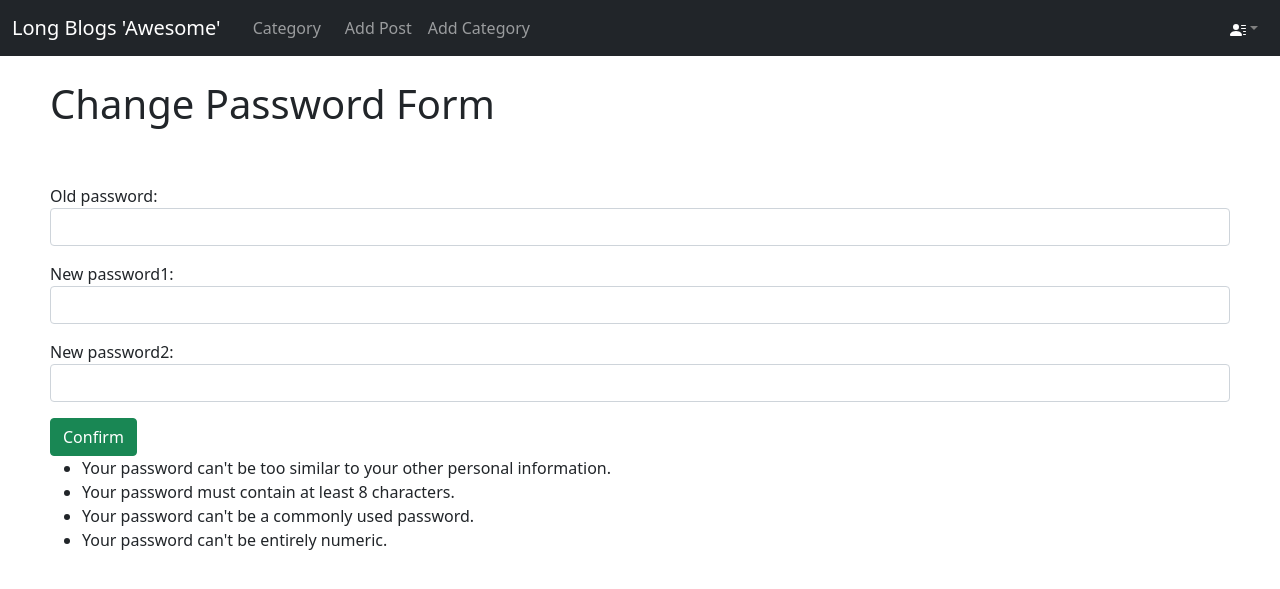
After one commit to thanhlongnguyen140499/A-Blog-LongKun, a Django app: page /members/edit-profile/password/ in a window 1280 px wide. The commit adds this page. Shown: the top 589 px of the page. Run offline with Django 3.2, Linux system fonts and the light colour scheme; a user stored in the database is signed in.

Commit message:
Creatte change password form

```diff
--- a/members/forms.py
+++ b/members/forms.py
@@ -1,7 +1,20 @@
-from django.contrib.auth.forms import UserChangeForm, UserCreationForm
+from django.forms import fields
+from django.forms import widgets
+from members import models
+from django.contrib.auth.forms import UserChangeForm, UserCreationForm, PasswordChangeForm
 from django.contrib.auth.models import User
 from django import forms
 from django.forms.widgets import CheckboxInput
+
+class PasswordChangingForm(PasswordChangeForm):
+    old_password = forms.CharField(widget = forms.PasswordInput(attrs={'class': 'form-control', 'type': 'password'}))
+    new_password1 = forms.CharField(widget = forms.PasswordInput(attrs={'class': 'form-control', 'type': 'password'}))
+    new_password2 = forms.CharField(widget = forms.PasswordInput(attrs={'class': 'form-control', 'type': 'password'}))
+
+    class Meta:
+        model = User
+        fields = ('old_password', 'new_password1', 'new_password2')
+
 
 class SignUpForm(UserCreationForm):
     email = forms.EmailField(widget = forms.TextInput(attrs={'class': 'form-control'}))
@@ -28,9 +41,9 @@ class EditProfileForm(UserChangeForm):
     last_name = forms.CharField(max_length=100, widget = forms.TextInput(attrs={'class': 'form-control'}))
     username = forms.CharField(max_length=100, widget = forms.TextInput(attrs={'class': 'form-control'}))
     last_login = forms.CharField(max_length=100, widget = forms.TextInput(attrs={'class': 'form-control'}))
-    is_superuser = forms.CharField(max_length=100, widget = forms.CheckboxInput(attrs={'class': 'form-check'}))
-    is_staff = forms.CharField(max_length=100, widget = forms.CheckboxInput(attrs={'class': 'form-check'}))
-    is_active = forms.CharField(max_length=100, widget = forms.CheckboxInput(attrs={'class': 'form-check'}))
+    is_superuser = forms.CharField(max_length=100, required=False ,widget = forms.CheckboxInput(attrs={'class': 'form-check'}))
+    is_staff = forms.CharField(max_length=100, required=False , widget = forms.CheckboxInput(attrs={'class': 'form-check'}))
+    is_active = forms.CharField(max_length=100,required=False , widget = forms.CheckboxInput(attrs={'class': 'form-check'}))
     date_joined = forms.CharField(max_length=100, widget = forms.TextInput(attrs={'class': 'form-control'}))
 
 
--- /dev/null
+++ b/members/templates/registration/change_password.html
@@ -0,0 +1,27 @@
+{% extends 'theblog/base.html' %}
+
+{% block title %}
+    Change Password
+{% endblock title %}
+
+
+{% block content %}
+
+    <h1>Change Password Form</h1>
+    <br><br/>
+    <div class="form-group">
+        <form action="" method="POST">
+            {% csrf_token %}
+            {{ form.as_p}}
+            <button class="btn btn-success">Confirm</button>
+        </form>
+    </div>
+
+    <ul>
+        <li>Your password can't be too similar to your other personal information.</li>
+        <li>Your password must contain at least 8 characters.</li>
+        <li>Your password can't be a commonly used password.</li>
+        <li>Your password can't be entirely numeric.</li>
+    </ul>
+
+{% endblock content %}
--- a/members/urls.py
+++ b/members/urls.py
@@ -1,6 +1,11 @@
+from re import template
 from django.urls import path
+from django.contrib.auth import views as auth_views
 from . import views
+
 urlpatterns = [
     path('register/', views.UserRegisterView.as_view(), name='register'),
     path('edit-profile/<int:pk>/', views.UserEditView.as_view(), name='edit-profile'),
+    path('edit-profile/password/', views.UserChangePasswordView.as_view(), name='change-password'),
+    path('password-success/', views.PasswordSuccessView, name='success-password'),
 ]
--- a/members/views.py
+++ b/members/views.py
@@ -1,11 +1,27 @@
+from django.db.models.query_utils import subclasses
 from django.urls.base import reverse_lazy
 from django.db import models
-from django.shortcuts import render
+from django.shortcuts import render, get_object_or_404
 from django.views.generic import CreateView
-from django.contrib.auth.forms import UserCreationForm, UserChangeForm
+from django.contrib.auth.forms import PasswordChangeForm, UserCreationForm, UserChangeForm
+from django.contrib.auth.views import PasswordChangeView
 from django.views.generic.edit import UpdateView
-from .forms import SignUpForm, EditProfileForm
+from .forms import PasswordChangingForm, SignUpForm, EditProfileForm
+
 # Create your views here.
+def PasswordSuccessView(request):
+    return render(request, 'registration/success_password.html', {})
+
+
+class UserChangePasswordView(PasswordChangeView):
+    form_class = PasswordChangingForm
+    # form_class = PasswordChangeForm
+    template_name='registration/change_password.html'
+    # success_url = reverse_lazy('home')
+    success_url = reverse_lazy('success-password')
+
+
+
 class UserRegisterView(CreateView):
     # form_class = UserCreationForm
     form_class = SignUpForm
--- a/theblog/templates/theblog/base.html
+++ b/theblog/templates/theblog/base.html
@@ -76,7 +76,7 @@
                 </button>
                 <ul class="dropdown-menu">
                   <li>
-                    <a class="nav-link" href="{% url 'edit-profile' user.id %}">
+                    <a class="nav-link" href="{% url 'edit-profile' user.id %}" >
                       Profile
                     </a>
                   </li>
```
Also changed, not shown: members/templates/registration/success_password.html (added, +13 -0 lines), db.sqlite3.
